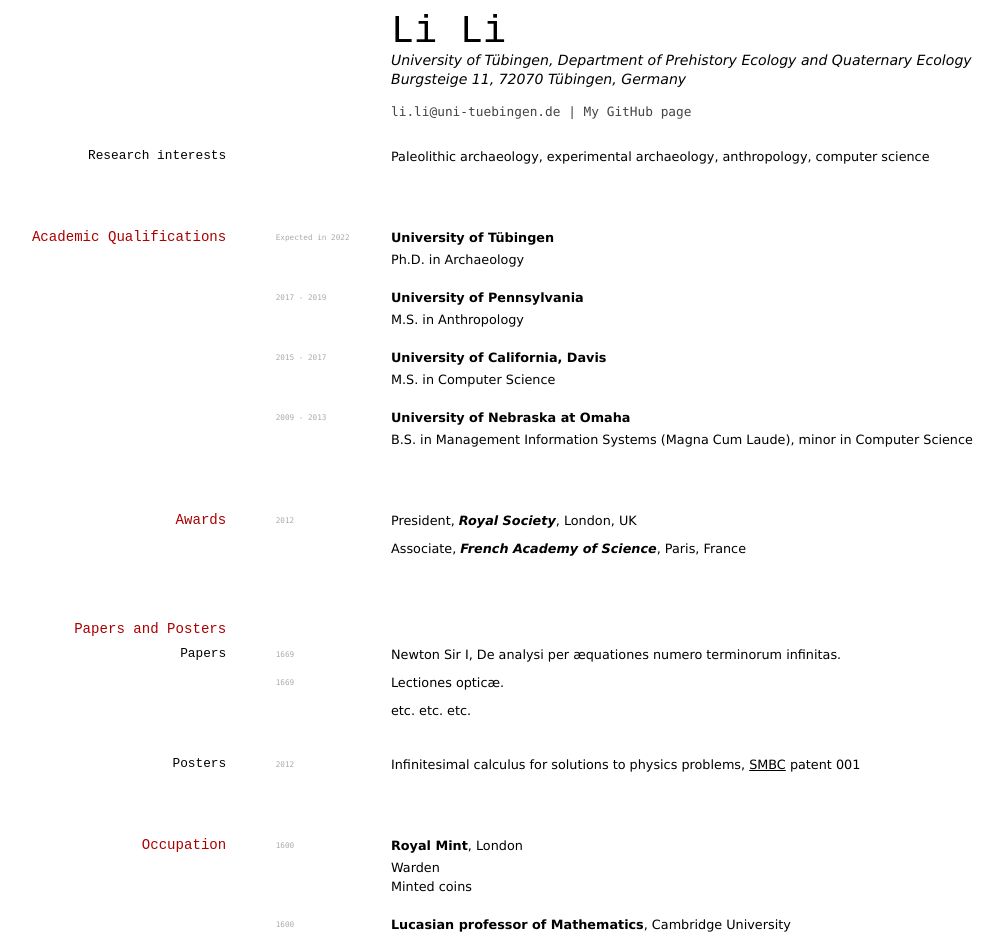
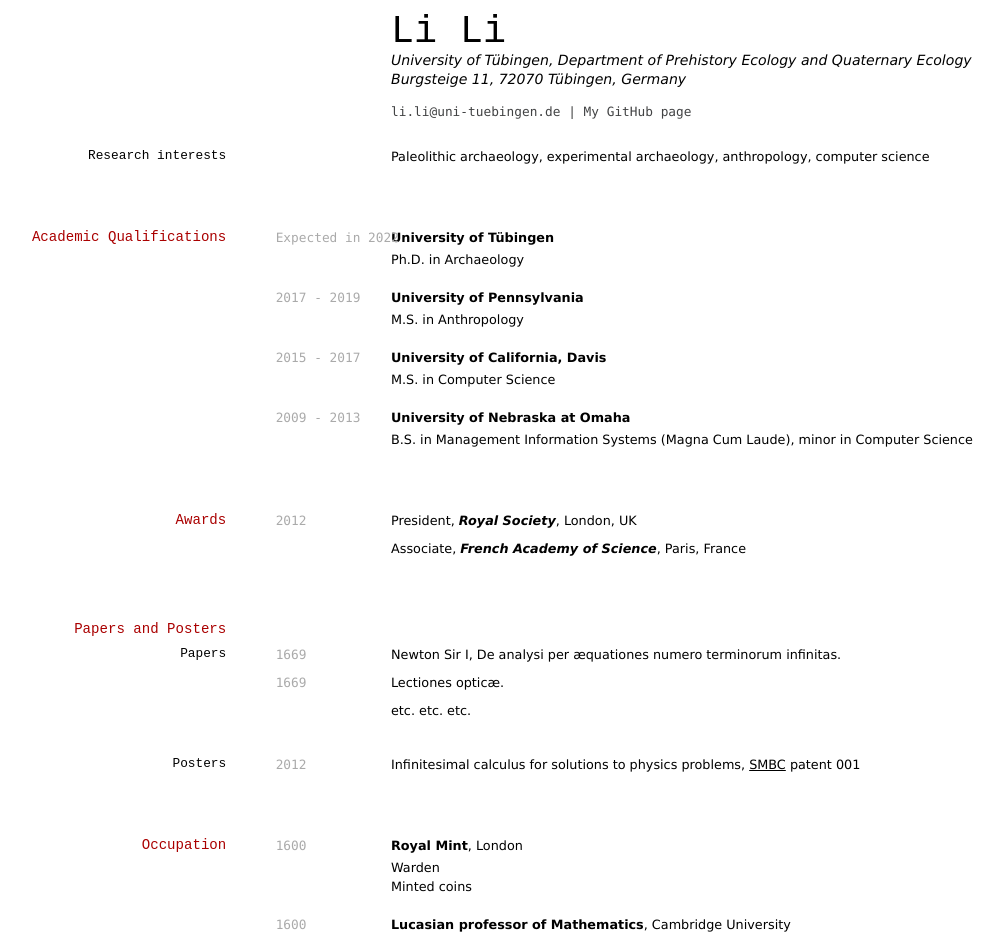
Before and after one commit to lili0824/lili, a Jekyll site: the page built from cv.md, in a window 1280 px wide. Shown: the whole page, without its empty margins (40-1043 px from the left). Built offline with Jekyll 4.4.1, drawn with Linux system fonts in a browser that asks for light colours.

Commit message:
update font size

```diff
--- a/_config.yml
+++ b/_config.yml
@@ -5,5 +5,5 @@ description: Welcome to Li Li's personal website!
 # google_analytics:
 theme: jekyll-theme-minimal
 
-markdown:   kramdown
+markdown: kramdown
 style:  kjhealy
--- a/media/kjhealy-screen.css
+++ b/media/kjhealy-screen.css
@@ -71,7 +71,7 @@ p {
 
 code {
 	font: normal normal;
-	font-size: 60%;
+	font-size: 100%;
 	/*line-height: 1em;*/
 	font-family: Menlo,monospace,sans-serif;
 	color: #aaa;
```
